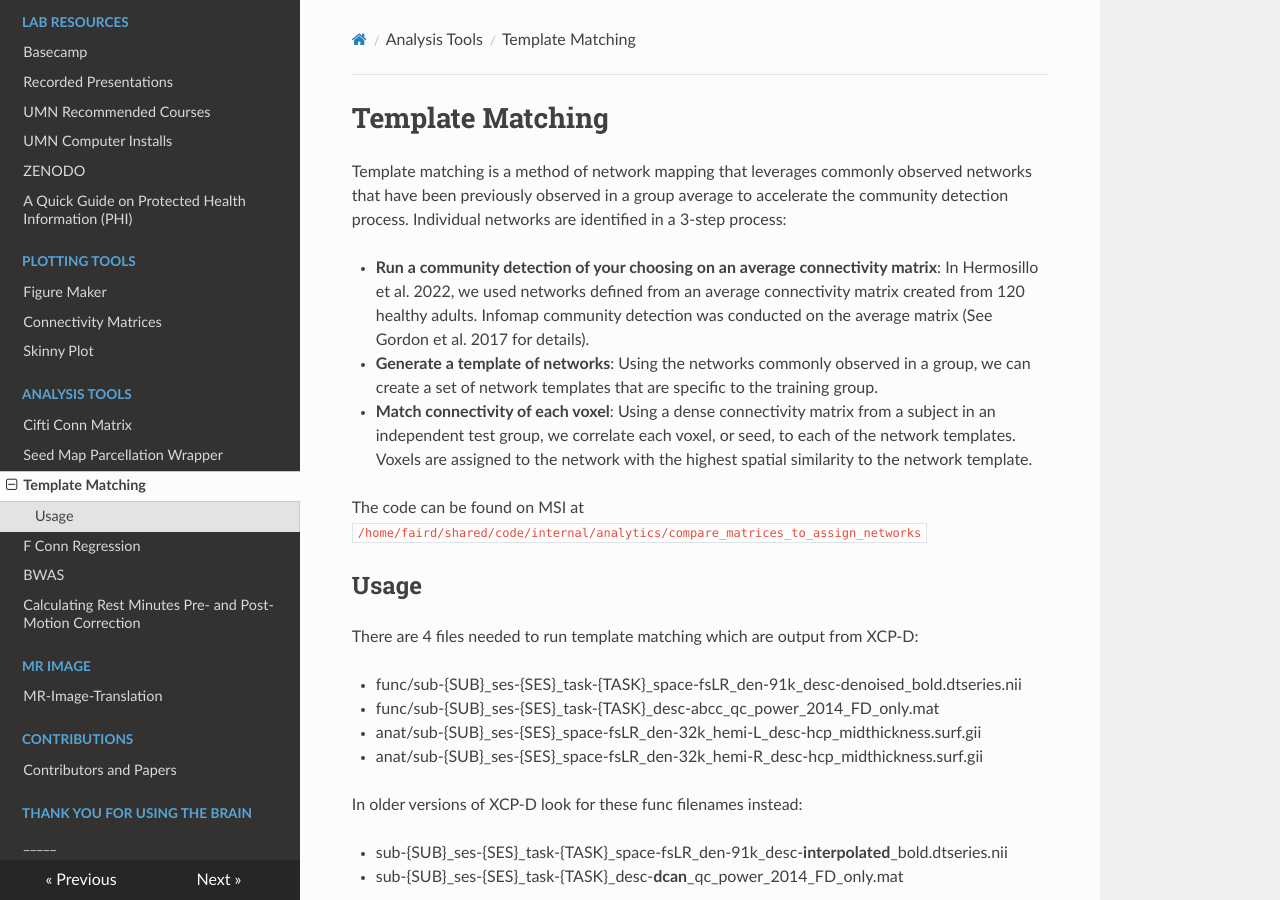
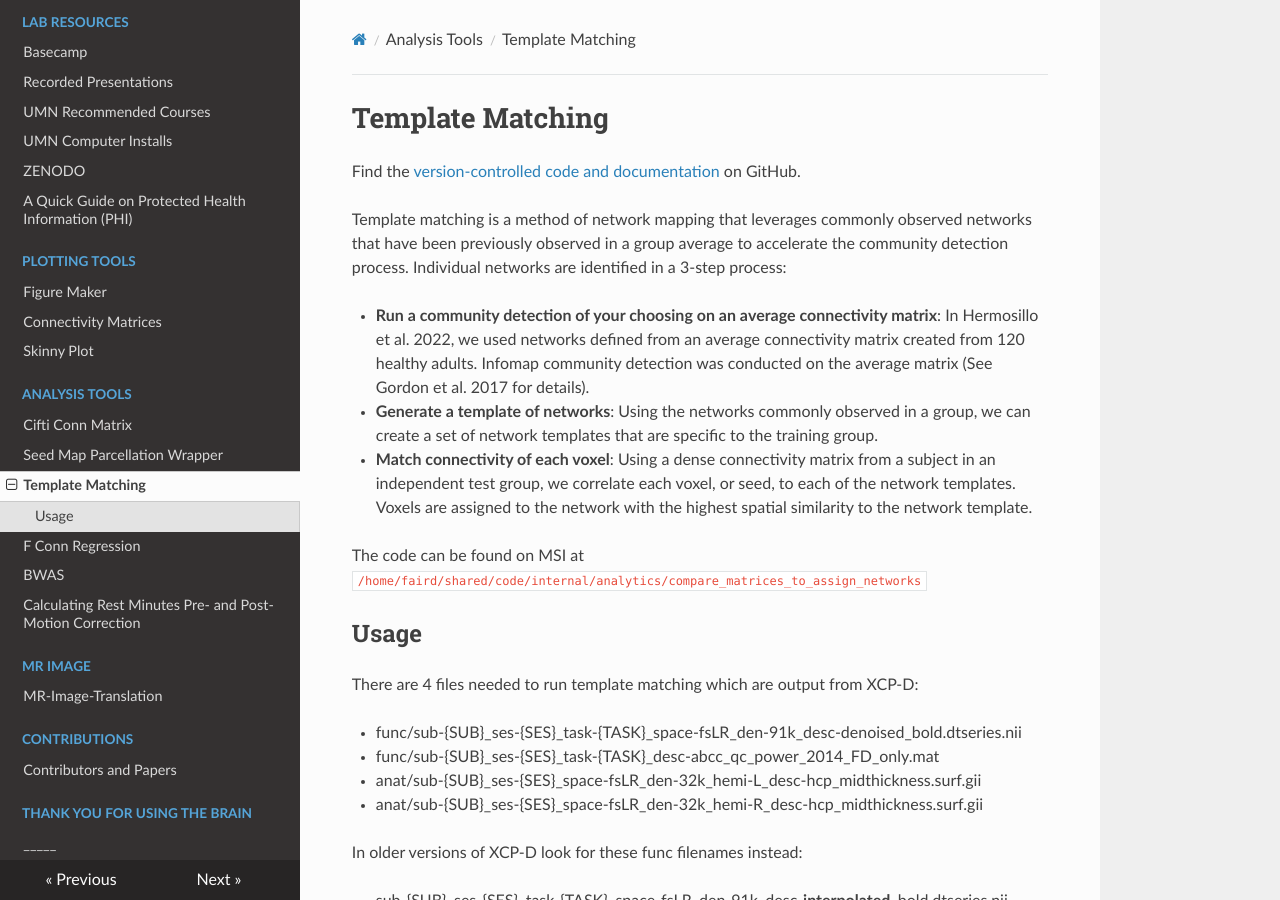
Before and after one commit to DCAN-Labs/cdni-brain, an MkDocs documentation site: the page built from docs/template-matching.md, in a window 1280 px wide and 900 px high. Built offline with MkDocs 1.6.1, drawn with Linux system fonts in a browser that asks for light colours; nearby versions of some CDN libraries; some of the changed text lies outside the part shown.

Commit message:
reformat github link

```diff
--- a/docs/template-matching.md
+++ b/docs/template-matching.md
@@ -1,4 +1,6 @@
 # Template Matching
+
+Find the [version-controlled code and documentation](https://github.com/DCAN-Labs/compare_matrices_to_assign_networks) on GitHub.
 
 Template matching is a method of network mapping that leverages commonly observed networks that have been previously observed in a group average to accelerate the community detection process. Individual networks are identified in a 3-step process:
 
```
Also changed, not shown: other parts of docs/template-matching.md (+0 -3 lines).
